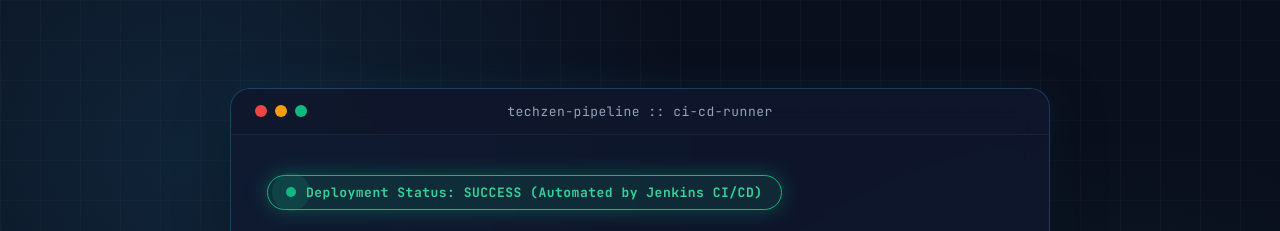
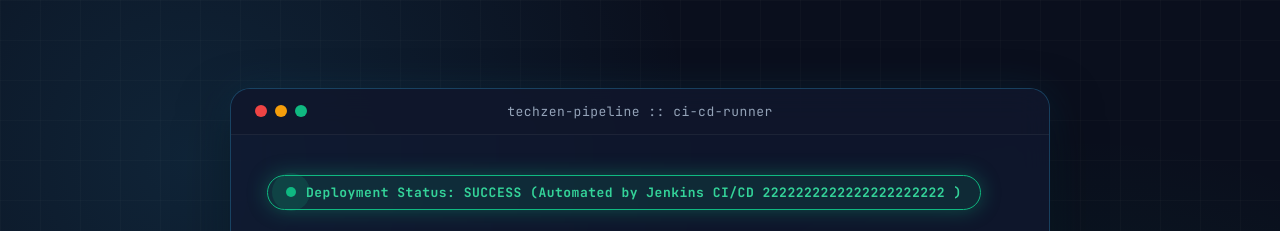
Before and after one commit to vunguyen109/devops-example, a plain HTML site: page index.html in a window 1280 px wide. Shown: the top 231 px of the page. Drawn offline with Linux system fonts and the light colour scheme.

Commit message:
test cicd

```diff
--- a/index.html
+++ b/index.html
@@ -281,7 +281,7 @@
         <div class="main-content">
             <div class="status-badge-wrapper">
                 <span class="pulse-indicator"></span>
-                <span class="status-badge-text">Deployment Status: SUCCESS (Automated by Jenkins CI/CD)</span>
+                <span class="status-badge-text">Deployment Status: SUCCESS (Automated by Jenkins CI/CD 2222222222222222222222 )</span>
             </div>
 
             <h1>Techzen Academy - DevOps Fundamentals</h1>
```
